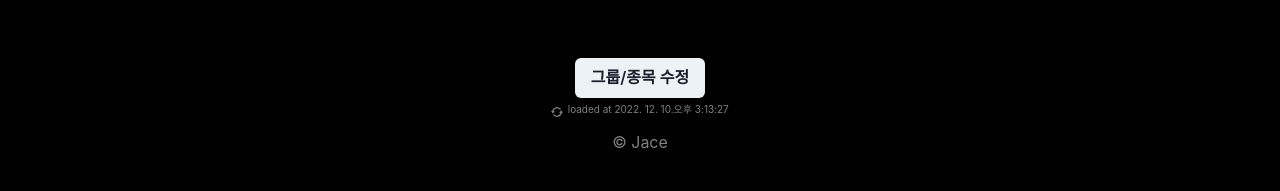
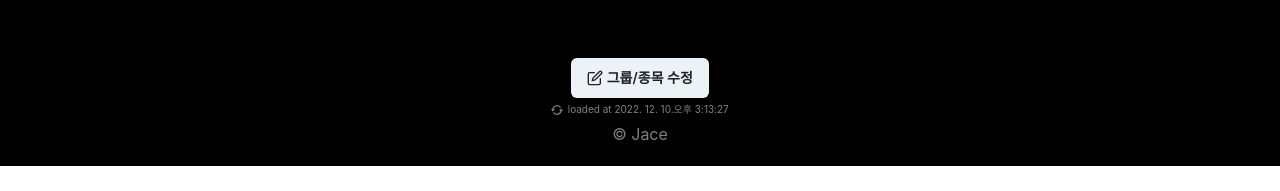
Before and after one commit to jacealan/finchart, a React (Create React App) app: page / in a window 1280 px wide. Shown: the part 5999-6190 px from the top of the page. After the commit the page ends 6165 px from the top, so only its background shows below. Built offline with nearby package versions, Linux system fonts and the light colour scheme.

Commit message:
fix footer

```diff
--- a/src/App.tsx
+++ b/src/App.tsx
@@ -23,6 +23,7 @@ import {
   ModalCloseButton,
   Text,
 } from "@chakra-ui/react"
+import { EditIcon } from "@chakra-ui/icons"
 
 import krxStock from "./krxStock"
 import krxETF from "./krxETF"
@@ -254,7 +255,10 @@ function App() {
       </Grid>
 
       <Center bg="black">
-        <Button onClick={onOpen}>그룹/종목 수정</Button>
+        <Button onClick={onOpen}>
+          <EditIcon />
+          <Text fontSize={14}>&nbsp;그룹/종목 수정</Text>
+        </Button>
       </Center>
 
       <Footer />
@@ -336,7 +340,6 @@ function App() {
           </ModalFooter>
         </ModalContent>
       </Modal>
-
     </Box>
   )
 }
--- a/src/components/Footer.tsx
+++ b/src/components/Footer.tsx
@@ -19,26 +19,24 @@ export default ({ days }: any) => {
   const [loadtime, setLoadtime] = useState(now)
 
   return (
-    <Center bg="black" pb={10}>
-      <VStack>
+    <Center bg="black" pb={5}>
+      <Flex direction="column">
         <Flex alignItems="center">
-          <button>
           <RepeatIcon
             boxSize={3}
             color="gray"
             onClick={() => window.location.reload()}
           />
           &nbsp;
-          </button>
           <Text color="gray" fontSize={10}>
             loaded at {loadtime.toLocaleDateString("ko-KR")}
             {loadtime.toLocaleTimeString("ko-KR")}
           </Text>
         </Flex>
-        <Text color="gray" fontSize={16}>
+        <Center color="gray" fontSize={16}>
           &copy; Jace
-        </Text>
-      </VStack>
+        </Center>
+      </Flex>
     </Center>
   )
 }
```
Lines whose indentation alone changed are shown as unchanged.
